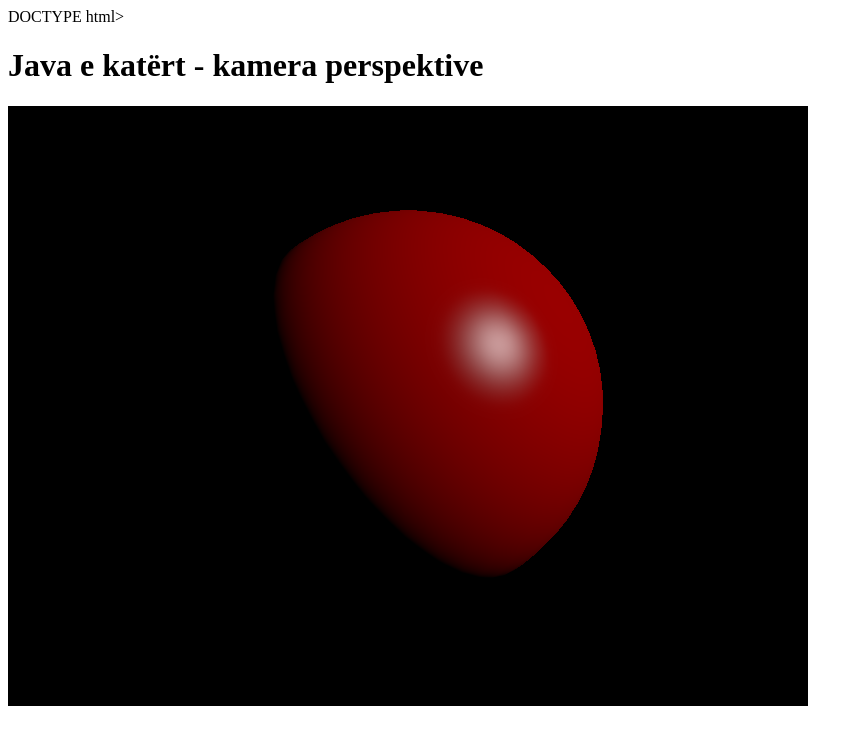
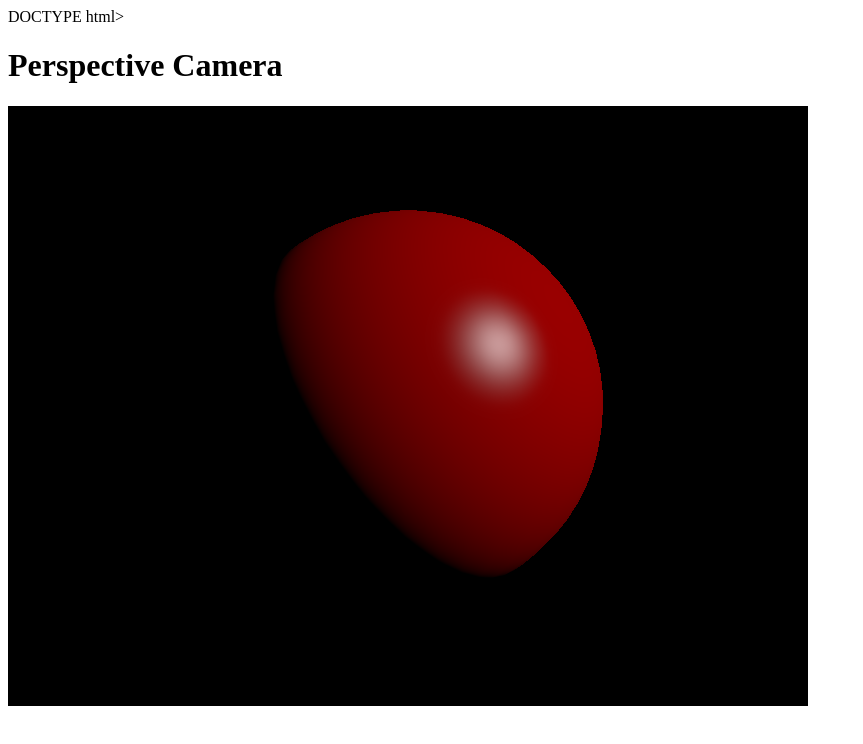
Before and after one commit to MarijaDe/computer-graphics, a website built with Vite: page Week IV/index.html in a window 1280 px wide. Shown: the whole page, without its empty margins (0-863 px from the left). Built offline with nearby package versions, Linux system fonts and the light colour scheme.

Commit message:
Update index.html

```diff
--- a/Week IV/index.html
+++ b/Week IV/index.html
@@ -3,10 +3,10 @@ DOCTYPE html>
 <head>
     <meta charset="utf-8">
 
-    <title>Java e katërt - kamera perspektive</title>
+    <title>Perspective Camera</title>
 </head>
 <body>
-    <h1>Java e katërt - kamera perspektive</h1>
+    <h1>Perspective Camera</h1>
 
     <div id="scene"></div>
 
```
